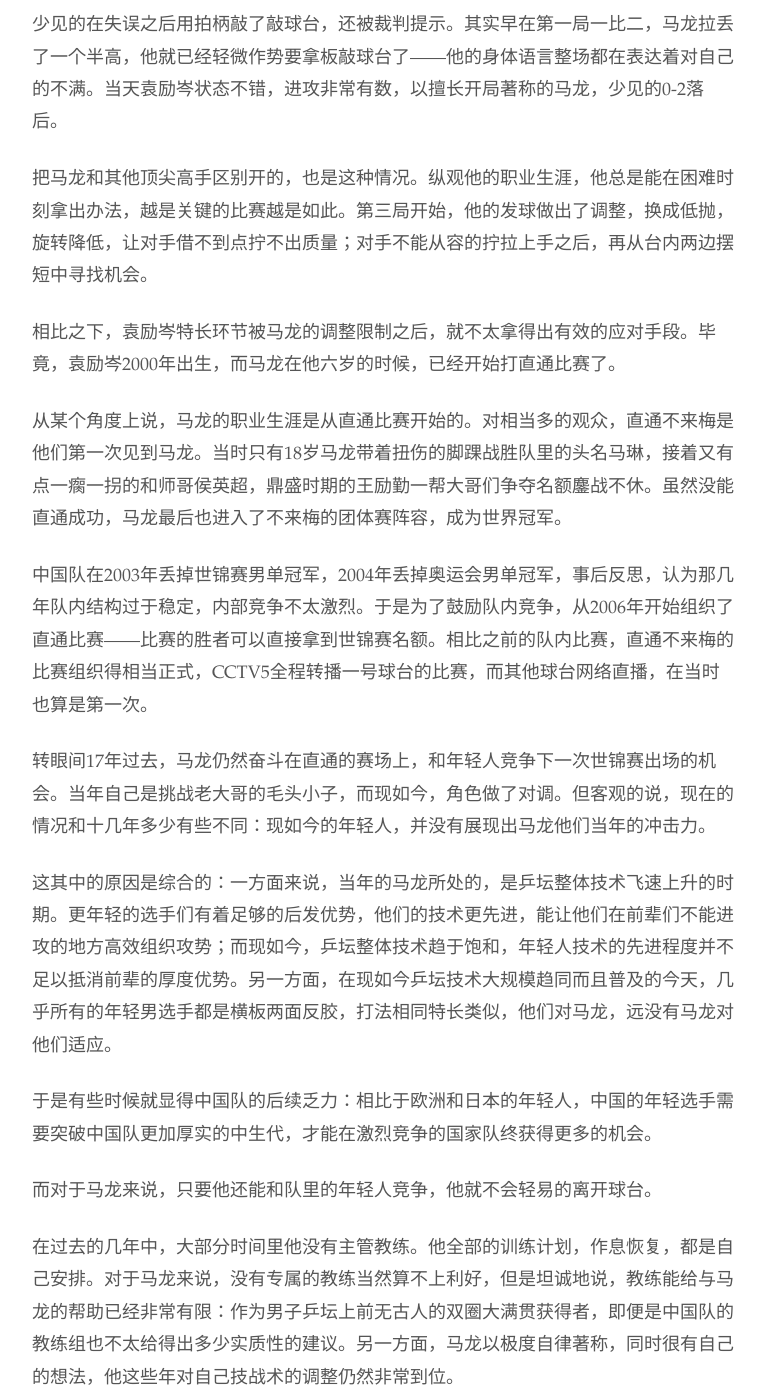
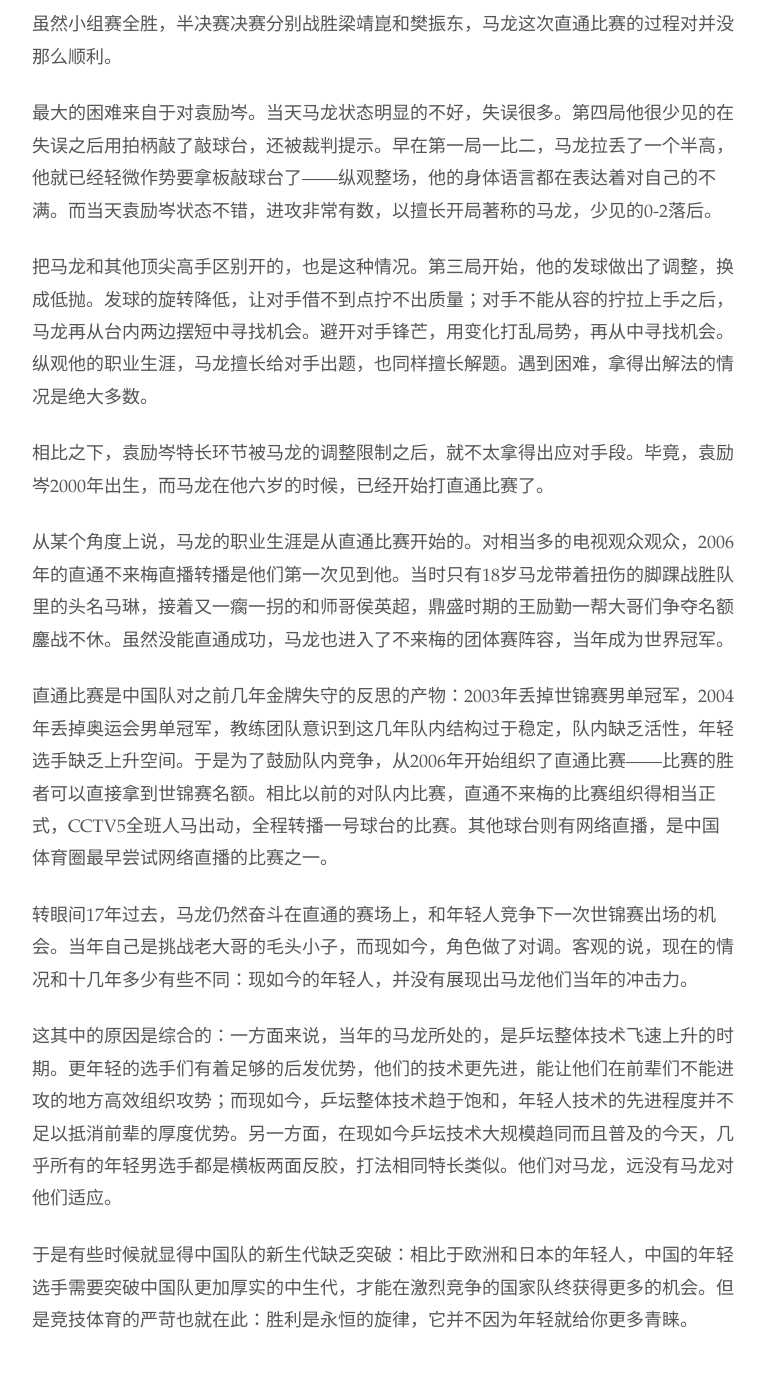
Before and after one commit to readandchedan/readandchedan.github.io, a Jekyll site: the page built from _posts/tabletennis/_posts/2023-02-22-ma-long-and-qualifications.md, in a window 1280 px wide and 1400 px high, scrolled down 780 px. Shown: the whole window, without its empty margins (256-1021 px from the left). Built offline with Jekyll 4.4.1, drawn with Linux system fonts in a browser that asks for light colours; some of the changed text lies outside the part shown.

Commit message:
adjustments

```diff
--- a/_posts/tabletennis/_posts/2023-02-22-ma-long-and-qualifications.md
+++ b/_posts/tabletennis/_posts/2023-02-22-ma-long-and-qualifications.md
@@ -3,41 +3,52 @@
 layout: default
 ---
 
-3-1战胜梁靖崑，马龙的最后一分很写意：防守中先反手抹了对手一个直线，强行逆转攻守，又顺势一个侧切，强迫对手失误，非常洒脱。下来之后马龙表示对发挥非常满意，“超乎想象”。
+直通德班男单半决赛，马龙3-1战胜梁靖崑，比赛最后一分非常写意：防守中他先反手抹了对手一个直线，强行逆转攻守，又顺势一个侧切，迫使对手失误。下来之后马龙表示对发挥非常满意，“超乎想象”。谈到明天的决赛，补充说，“跟樊振东打，我觉得更没什么压力可言，希望一个球一个球去拼。”
 
-并不是所有人都预料到马龙能在这次直通比赛中有这样的成绩：小组赛三战全胜，半决赛击败中生代主力梁靖崑，决赛又一次和樊振东相遇。考虑到他34岁的年纪，去年缺席世锦赛的情况，原本很多人都认为如果马龙有意参加世锦赛，那么他会直接获得教练组的一个名额。但是看起来，马龙对通过直通获得参加世锦赛的机会仍然非常在意。
+最终的结果更加令人意外：马龙直落三盘战胜樊振东，拿到直通名额，将第八次出战世锦赛单打。
 
-今年是马龙在国家队的第20年，他从中国队首次开始组织直通比赛就参与竞争，到现在已经是第十七年。直通比赛几乎伴随了他全部的成年职业生涯，他也在一次次的竞争和直通中成就了不可能。世锦赛三连冠，奥运会男单卫冕，两次世界杯冠军，成绩上马龙是无可争议的乒坛历史最佳。
+并不是所有人都预料到马龙能在这次直通比赛中有这样的成绩：小组赛三战全胜，半决赛击败中生代主力梁靖崑，决赛又一次战胜樊振东。考虑到他34岁的年纪，去年缺席世锦赛的情况，原本很多人都认为如果马龙有意参加世锦赛，那么他会直接获得教练组的一个名额，而非和队里的年轻人纠缠不休，竞争出场机会。
 
-只要仍然可以，他就不会放弃竞争。
+但是看起来，马龙对通过直通获得参加世锦赛的机会和以前一样在意。今年是他在国家队的第20年，而他从中国队首次开始组织直通比赛就参与竞争，到现在也有十七年。直通比赛几乎伴随了他全部的职业生涯。世锦赛三连冠，奥运会男单卫冕，两次世界杯冠军，成绩上马龙是无可争议的乒坛历史最佳。而伴随其中从不间歇的，是一次次的竞争和直通。
 
+<br>
 
-虽然小组赛全胜，半决赛战胜男队中坚梁靖崑，马龙这次直通比赛的过程对其实没那么顺利。
+虽然小组赛全胜，半决赛决赛分别战胜梁靖崑和樊振东，马龙这次直通比赛的过程对并没那么顺利。
 
-最大的困难来自于前一轮对袁励岑。当天马龙的状态明显的不好，失误很多。第四局他很少见的在失误之后用拍柄敲了敲球台，还被裁判提示。其实早在第一局一比二，马龙拉丢了一个半高，他就已经轻微作势要拿板敲球台了——他的身体语言整场都在表达着对自己的不满。当天袁励岑状态不错，进攻非常有数，以擅长开局著称的马龙，少见的0-2落后。
+最大的困难来自于对袁励岑。当天马龙状态明显的不好，失误很多。第四局他很少见的在失误之后用拍柄敲了敲球台，还被裁判提示。早在第一局一比二，马龙拉丢了一个半高，他就已经轻微作势要拿板敲球台了——纵观整场，他的身体语言都在表达着对自己的不满。而当天袁励岑状态不错，进攻非常有数，以擅长开局著称的马龙，少见的0-2落后。
 
-把马龙和其他顶尖高手区别开的，也是这种情况。纵观他的职业生涯，他总是能在困难时刻拿出办法，越是关键的比赛越是如此。第三局开始，他的发球做出了调整，换成低抛，旋转降低，让对手借不到点拧不出质量；对手不能从容的拧拉上手之后，再从台内两边摆短中寻找机会。
+把马龙和其他顶尖高手区别开的，也是这种情况。第三局开始，他的发球做出了调整，换成低抛。发球的旋转降低，让对手借不到点拧不出质量；对手不能从容的拧拉上手之后，马龙再从台内两边摆短中寻找机会。避开对手锋芒，用变化打乱局势，再从中寻找机会。纵观他的职业生涯，马龙擅长给对手出题，也同样擅长解题。遇到困难，拿得出解法的情况是绝大多数。
 
-相比之下，袁励岑特长环节被马龙的调整限制之后，就不太拿得出有效的应对手段。毕竟，袁励岑2000年出生，而马龙在他六岁的时候，已经开始打直通比赛了。
+相比之下，袁励岑特长环节被马龙的调整限制之后，就不太拿得出应对手段。毕竟，袁励岑2000年出生，而马龙在他六岁的时候，已经开始打直通比赛了。
 
-从某个角度上说，马龙的职业生涯是从直通比赛开始的。对相当多的观众，直通不来梅是他们第一次见到马龙。当时只有18岁马龙带着扭伤的脚踝战胜队里的头名马琳，接着又有点一瘸一拐的和师哥侯英超，鼎盛时期的王励勤一帮大哥们争夺名额鏖战不休。虽然没能直通成功，马龙最后也进入了不来梅的团体赛阵容，成为世界冠军。
+从某个角度上说，马龙的职业生涯是从直通比赛开始的。对相当多的电视观众观众，2006年的直通不来梅直播转播是他们第一次见到他。当时只有18岁马龙带着扭伤的脚踝战胜队里的头名马琳，接着又一瘸一拐的和师哥侯英超，鼎盛时期的王励勤一帮大哥们争夺名额鏖战不休。虽然没能直通成功，马龙也进入了不来梅的团体赛阵容，当年成为世界冠军。
 
-中国队在2003年丢掉世锦赛男单冠军，2004年丢掉奥运会男单冠军，事后反思，认为那几年队内结构过于稳定，内部竞争不太激烈。于是为了鼓励队内竞争，从2006年开始组织了直通比赛——比赛的胜者可以直接拿到世锦赛名额。相比之前的队内比赛，直通不来梅的比赛组织得相当正式，CCTV5全程转播一号球台的比赛，而其他球台网络直播，在当时也算是第一次。
+直通比赛是中国队对之前几年金牌失守的反思的产物：2003年丢掉世锦赛男单冠军，2004年丢掉奥运会男单冠军，教练团队意识到这几年队内结构过于稳定，队内缺乏活性，年轻选手缺乏上升空间。于是为了鼓励队内竞争，从2006年开始组织了直通比赛——比赛的胜者可以直接拿到世锦赛名额。相比以前的对队内比赛，直通不来梅的比赛组织得相当正式，CCTV5全班人马出动，全程转播一号球台的比赛。其他球台则有网络直播，是中国体育圈最早尝试网络直播的比赛之一。
 
-转眼间17年过去，马龙仍然奋斗在直通的赛场上，和年轻人竞争下一次世锦赛出场的机会。当年自己是挑战老大哥的毛头小子，而现如今，角色做了对调。但客观的说，现在的情况和十几年多少有些不同：现如今的年轻人，并没有展现出马龙他们当年的冲击力。
+转眼间17年过去，马龙仍然奋斗在直通的赛场上，和年轻人竞争下一次世锦赛出场的机会。当年自己是挑战老大哥的毛头小子，而现如今，角色做了对调。客观的说，现在的情况和十几年多少有些不同：现如今的年轻人，并没有展现出马龙他们当年的冲击力。
 
-这其中的原因是综合的：一方面来说，当年的马龙所处的，是乒坛整体技术飞速上升的时期。更年轻的选手们有着足够的后发优势，他们的技术更先进，能让他们在前辈们不能进攻的地方高效组织攻势；而现如今，乒坛整体技术趋于饱和，年轻人技术的先进程度并不足以抵消前辈的厚度优势。另一方面，在现如今乒坛技术大规模趋同而且普及的今天，几乎所有的年轻男选手都是横板两面反胶，打法相同特长类似，他们对马龙，远没有马龙对他们适应。
+这其中的原因是综合的：一方面来说，当年的马龙所处的，是乒坛整体技术飞速上升的时期。更年轻的选手们有着足够的后发优势，他们的技术更先进，能让他们在前辈们不能进攻的地方高效组织攻势；而现如今，乒坛整体技术趋于饱和，年轻人技术的先进程度并不足以抵消前辈的厚度优势。另一方面，在现如今乒坛技术大规模趋同而且普及的今天，几乎所有的年轻男选手都是横板两面反胶，打法相同特长类似。他们对马龙，远没有马龙对他们适应。
 
-于是有些时候就显得中国队的后续乏力：相比于欧洲和日本的年轻人，中国的年轻选手需要突破中国队更加厚实的中生代，才能在激烈竞争的国家队终获得更多的机会。
+于是有些时候就显得中国队的新生代缺乏突破：相比于欧洲和日本的年轻人，中国的年轻选手需要突破中国队更加厚实的中生代，才能在激烈竞争的国家队终获得更多的机会。但是竞技体育的严苛也就在此：胜利是永恒的旋律，它并不因为年轻就给你更多青睐。
 
-而对于马龙来说，只要他还能和队里的年轻人竞争，他就不会轻易的离开球台。
+<br>
 
-在过去的几年中，大部分时间里他没有主管教练。他全部的训练计划，作息恢复，都是自己安排。对于马龙来说，没有专属的教练当然算不上利好，但是坦诚地说，教练能给与马龙的帮助已经非常有限：作为男子乒坛上前无古人的双圈大满贯获得者，即便是中国队的教练组也不太给得出多少实质性的建议。另一方面，马龙以极度自律著称，同时很有自己的想法，他这些年对自己技战术的调整仍然非常到位。
+许昕曾面对镜头说，只要自己还能和刚上一队的年轻人互有胜负，就不会放下球拍。马龙虽然没有过类似的表态，从他这些年在队内竞争中的态度来看，不会放弃的意味同样明显。
 
-马龙里约周期的风格，简洁高效，消耗也大。大量使用正手对移动能力的要求高，保护正手也需要很强的体能和移动能力。这种严密的技术风格，对精力的要求也极高。到了东京周期，他前几下不再像之前那么追求极限，但对对手的越读更纯熟。他更多利用相持变化，经验判断面去面对越来越年轻的对手。
+在过去的几年中，大部分时间里他没有主管教练。他全部的训练计划，作息恢复，都是自己安排。没有专属的教练当然算不上利好，但是坦诚地说，教练能给与马龙的帮助已经非常有限：作为男子乒坛上前无古人的双圈大满贯获得者，即便是中国队的教练组也不太给得出多少实质性的建议。
 
-而到了现在，他比之前更加近台，更侧重组合衔接，这让他降低频繁大范围跑动的所带来的消耗，也是对自己的判断愈发自信的证明。他现在的风格需要深刻的理解比赛。虽然看起来相持的板数变多了，却好像总比对手更早知道要打到哪，经常早早的挪过去等着。作为一个已经34岁的老将，他现在更多的将变化和手感融入比赛，而不是刻意而为之——对梁靖琨比赛的最后一分是个明证。
+即便很久没有直接的主管教练，马龙这些年对自己技战术的调整仍然非常到位。马龙里约周期的风格，简洁高效，消耗也大。到了东京周期，他前几下不再像之前那么追求极限，但对对手的越读更纯熟。他更多利用相持变化，经验判断面去面对越来越年轻的对手。而到了现在，他比之前更加近台，更侧重组合衔接，这让他降低频繁大范围跑动的所带来的消耗，也是对自己的判断愈发自信的证明。他现在的风格需要深刻的理解比赛。虽然看起来相持的板数变多了，却好像总比对手更早知道要打到哪，经常早早的挪过去等着。作为一个已经34岁的老将，他现在更多的将变化和手感融入比赛，而不是刻意而为之——对梁靖琨比赛的最后一分是个明证。
 
-2023年一月份，马龙的散养阶段终于进入尾声。国家队公布了新的国乒教练组，马龙选择了崔庆磊，再次有了主管教练。他和崔庆磊原本在国家队就是长期室友，之前马龙没有主管教练的时期，自己制定的训练计划，很多也都是崔庆磊陪着执行的。熟悉的战友回到身边，实际上说，对于马龙的每日训练比赛，这未必带来很大变化。练习的时候身后有个可靠的目光，需要得时候有个熟悉的伙伴可以聊聊，对于生涯的这个阶段的马龙，更重要的或许是陪伴和支持。
+2023年一月份，马龙的散养阶段终于进入尾声。国家队公布了新的国乒教练组，马龙选择了崔庆磊，再次有了主管教练。两人原本在国家队就是长期室友，之前马龙没有主管教练的时期，自己制定的训练计划，很多也都是崔庆磊陪着执行的。熟悉的战友回到身边，实际上说，对于马龙的每日训练比赛，未必带来很大变化。但练习的时候身后有个可靠的目光，困难的时候有个熟悉的伙伴可以聊聊，对于生涯的这个阶段的马龙，更重要的或许是陪伴和支持。
 
-不知道马龙现在还记不记得当初参加直通不来梅比赛时候的心情，但是绝对可以确信他不还不想给在国家队的竞争画下句号。
+<br>
+
+直通赛后的马龙谈到夺冠感受，回答很有他的风格：他先提到的是自己今天和昨天的表现对比。表示半决赛对梁靖崑，第三局精力有些不够集中；今天则表现得好一些，第一局的开局，二三局的延续性都保持的不错。他很少谈论太久的过去，更少谈论将来。随着阅历的增长，他总是更加关注现在和当前的细节，和自己需要做出的调整。
+
+经历了二十年中国队这种高度激烈的环境，仍然能在堪称乒乓球最高难度的直通比赛中夺冠，主动将世锦赛名额拿到手中，对此马龙少见的给了自己一些肯定：
+
+“我刚才还想了一下，好像自己拿到直通资格的次数并不是很多，上一次还是2015年直通苏州的时候，到现在还能拿到这个冠军自己也没有想到，非常开心，觉得自己还能再打打。”
+
+而谈到未来，他又回到了之前的风格，并不想的太远：“还是一天一天过吧，离德班还有几个月时间，中间也有其他比赛，包括接下来还有世乒赛前的训练，我觉得每一步都很重要，所以还是着眼现在。”类似的话，他已经淡淡的说了很多年。
+
+马龙已经经历了很多，但是从一个领奖台上走下来，从头开始冲击下一个，又仿佛什么都没有改变。
```
